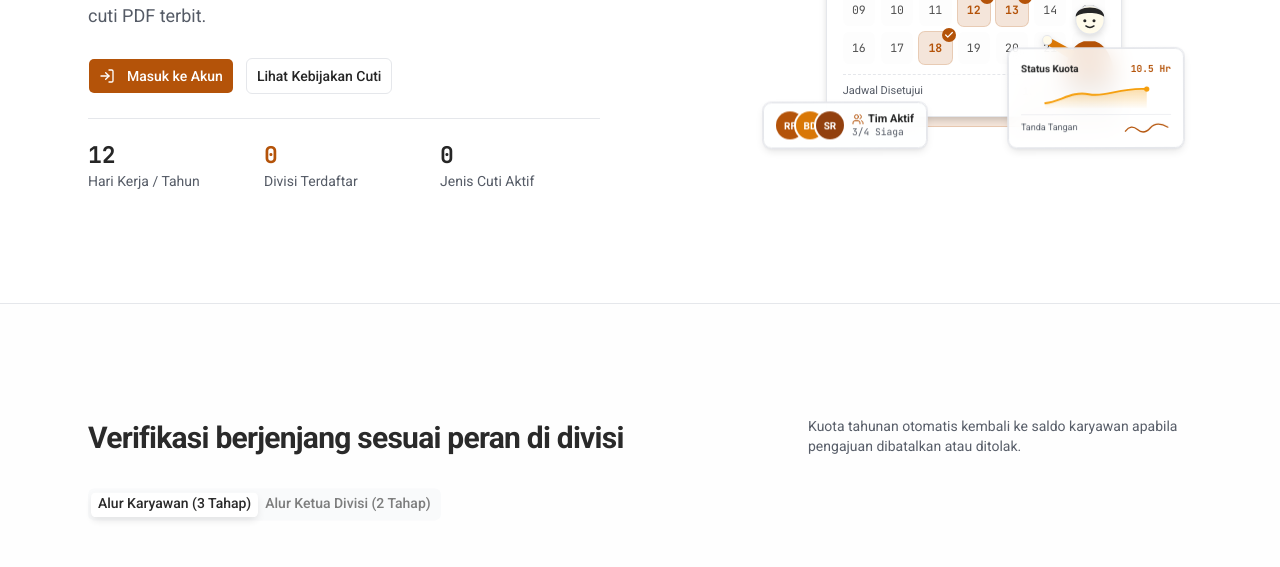
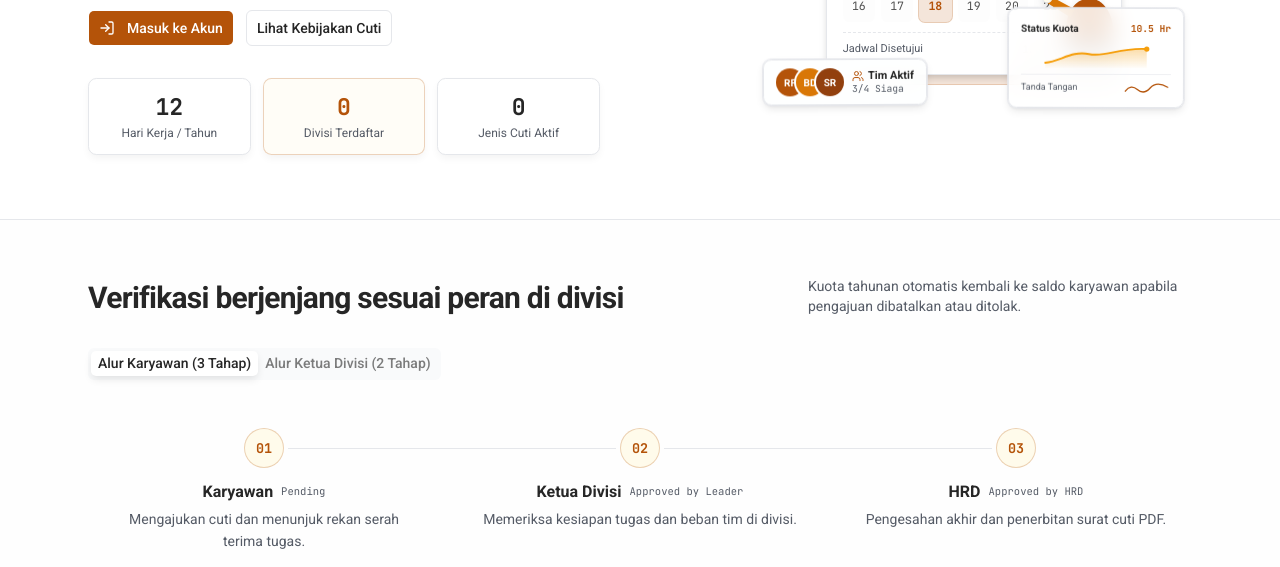
Before and after one commit to Raflykunn/offly-manajemen-cuti-karyawan, a Next.js app: page / in a window 1280 px wide. Shown: the part 373-940 px from the top of the page. Built offline with nearby package versions, Linux system fonts and the light colour scheme; no server answers; the database is empty.

Commit message:
style: rapikan kartu statistik hero, posisi stepper verifikasi, dan jarak vertikal beranda

```diff
--- a/src/app/page.js
+++ b/src/app/page.js
@@ -95,7 +95,7 @@ export default async function HalamanUtama() {
 
       <main id="konten-utama" tabIndex={-1} className="flex-1 outline-none">
         <section className="border-b">
-          <div className="max-w-6xl mx-auto px-4 md:px-6 py-20 md:py-28 grid grid-cols-1 lg:grid-cols-12 gap-10 items-center">
+          <div className="max-w-6xl mx-auto px-4 md:px-6 py-10 md:py-16 grid grid-cols-1 lg:grid-cols-12 gap-10 items-center">
             <div className="lg:col-span-7 space-y-6">
               <h1 className="judul-seimbang text-[clamp(2.1rem,1.4rem+2.8vw,3.35rem)] font-bold tracking-tight leading-[1.15] text-foreground">
                 Ajukan dan setujui cuti tim tanpa rekap manual.
@@ -135,26 +135,26 @@ export default async function HalamanUtama() {
                 </Button>
               </div>
 
-              <div className="grid grid-cols-3 gap-4 pt-5 border-t max-w-lg tabular-nums">
-                <div>
-                  <p className="text-2xl font-bold font-mono">12</p>
-                  <p className="text-sm text-muted-foreground">
+              <div className="grid grid-cols-3 gap-2.5 sm:gap-3 pt-2 max-w-lg tabular-nums text-center">
+                <div className="rounded-xl border bg-card px-3 py-3 sm:px-4 shadow-2xs">
+                  <p className="text-xl sm:text-2xl font-bold font-mono">12</p>
+                  <p className="text-xs text-muted-foreground leading-snug mt-0.5">
                     Hari Kerja / Tahun
                   </p>
                 </div>
-                <div>
-                  <p className="text-2xl font-bold font-mono text-primary">
+                <div className="rounded-xl border border-primary/25 bg-accent/40 dark:bg-accent/20 px-3 py-3 sm:px-4 shadow-2xs">
+                  <p className="text-xl sm:text-2xl font-bold font-mono text-primary">
                     {ringkasan.total_divisi}
                   </p>
-                  <p className="text-sm text-muted-foreground">
+                  <p className="text-xs text-muted-foreground leading-snug mt-0.5">
                     Divisi Terdaftar
                   </p>
                 </div>
-                <div>
-                  <p className="text-2xl font-bold font-mono">
+                <div className="rounded-xl border bg-card px-3 py-3 sm:px-4 shadow-2xs">
+                  <p className="text-xl sm:text-2xl font-bold font-mono">
                     {daftarJenisCuti.length}
                   </p>
-                  <p className="text-sm text-muted-foreground">
+                  <p className="text-xs text-muted-foreground leading-snug mt-0.5">
                     Jenis Cuti Aktif
                   </p>
                 </div>
@@ -168,7 +168,7 @@ export default async function HalamanUtama() {
         </section>
 
         <section id="alur" tabIndex={-1} className="border-b bg-muted/20 scroll-mt-20 outline-none">
-          <div className="max-w-6xl mx-auto px-4 md:px-6 py-20 md:py-28 space-y-8 ungkap-gulir">
+          <div className="max-w-6xl mx-auto px-4 md:px-6 py-12 md:py-14 space-y-8 ungkap-gulir">
             <div className="flex flex-wrap items-end justify-between gap-4">
               <h2 className="judul-seimbang text-2xl md:text-3xl font-bold tracking-tight">
                 Verifikasi berjenjang sesuai peran di divisi
@@ -185,7 +185,7 @@ export default async function HalamanUtama() {
         <section
           id="keunggulan"
           tabIndex={-1}
-          className="max-w-6xl mx-auto px-4 md:px-6 py-20 md:py-28 space-y-8 ungkap-gulir scroll-mt-20 outline-none"
+          className="max-w-6xl mx-auto px-4 md:px-6 py-12 md:py-14 space-y-8 ungkap-gulir scroll-mt-20 outline-none"
         >
           <div>
             <h2 className="judul-seimbang text-2xl md:text-3xl font-bold tracking-tight">
@@ -320,7 +320,7 @@ export default async function HalamanUtama() {
         </section>
 
         <section id="kebijakan" tabIndex={-1} className="border-t bg-muted/20 scroll-mt-20 outline-none">
-          <div className="max-w-6xl mx-auto px-4 md:px-6 py-20 md:py-28 grid grid-cols-1 lg:grid-cols-12 gap-10 ungkap-gulir">
+          <div className="max-w-6xl mx-auto px-4 md:px-6 pt-12 pb-8 md:pt-14 md:pb-8 grid grid-cols-1 lg:grid-cols-12 gap-10 ungkap-gulir">
             <div className="lg:col-span-7 space-y-5">
               <div>
                 <h2 className="judul-seimbang text-2xl font-bold tracking-tight">
@@ -375,7 +375,7 @@ export default async function HalamanUtama() {
           </div>
         </section>
 
-        <section className="max-w-6xl mx-auto px-4 md:px-6 py-20 md:py-28 ungkap-gulir">
+        <section className="max-w-6xl mx-auto px-4 md:px-6 pt-4 pb-10 md:pt-6 md:pb-12 ungkap-gulir">
           <div className="rounded-2xl border border-primary/20 bg-primary text-primary-foreground p-8 md:p-10 flex flex-col md:flex-row items-start md:items-center justify-between gap-6">
             <div className="space-y-2 max-w-xl">
               <h2 className="judul-seimbang text-2xl md:text-3xl font-bold tracking-tight">
--- a/src/components/beranda/AlurVerifikasiBeranda.jsx
+++ b/src/components/beranda/AlurVerifikasiBeranda.jsx
@@ -41,18 +41,23 @@ const TAHAP_KETUA = [
 function GarisTahap({ daftarTahap, kolomMd }) {
   return (
     <div className="relative pt-4">
-      <div
-        aria-hidden="true"
-        className="hidden md:block absolute top-9 left-8 right-8 border-t border-border"
-      />
       <ol className={`relative grid grid-cols-1 ${kolomMd} gap-8 md:gap-6`}>
-        {daftarTahap.map((tahap) => (
-          <li key={tahap.nomor} className="relative flex md:flex-col gap-4 md:gap-3">
-            <span className="relative z-10 size-10 rounded-full bg-primary/10 text-primary border border-primary/25 font-mono text-sm font-bold tabular-nums flex items-center justify-center shrink-0">
+        {daftarTahap.map((tahap, indeks) => (
+          <li
+            key={tahap.nomor}
+            className="relative flex md:flex-col md:items-center md:text-center gap-4 md:gap-3"
+          >
+            {indeks < daftarTahap.length - 1 && (
+              <span
+                aria-hidden="true"
+                className="hidden md:block absolute top-5 left-[calc(50%+1.5rem)] -right-1/2 border-t border-border"
+              />
+            )}
+            <span className="relative z-10 size-10 rounded-full bg-accent text-primary border border-primary/25 font-mono text-sm font-bold tabular-nums flex items-center justify-center shrink-0">
               {tahap.nomor}
             </span>
             <div className="space-y-1">
-              <div className="flex flex-wrap items-center gap-2">
+              <div className="flex flex-wrap items-center md:justify-center gap-2">
                 <h3 className="text-base font-semibold text-foreground">
                   {tahap.peran}
                 </h3>
```
